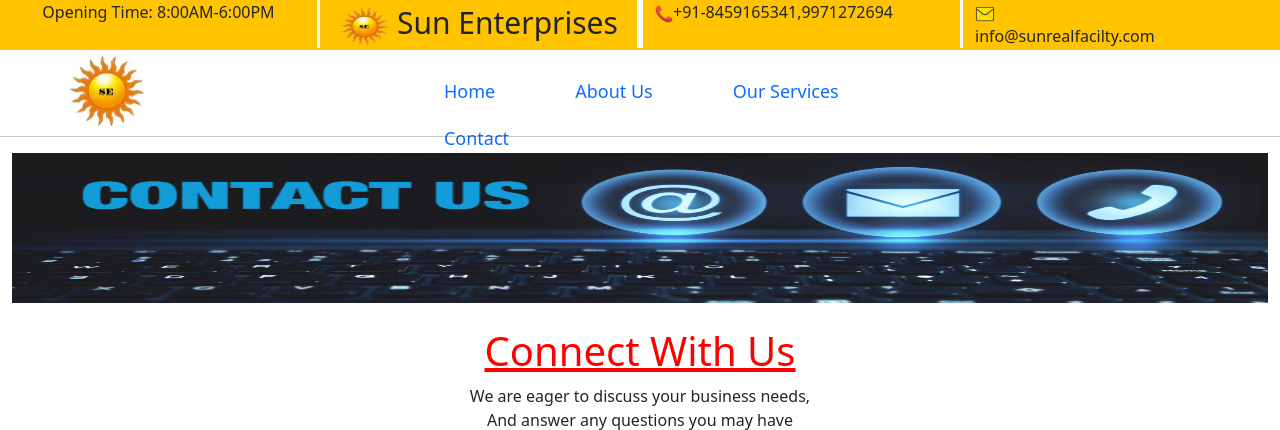
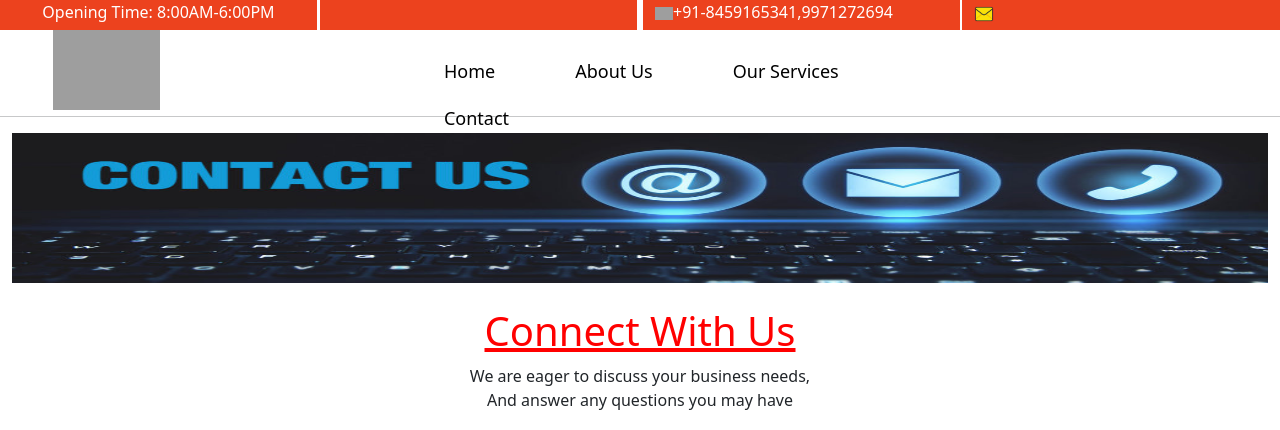
Before and after one commit to rohitmechanical/sunenterprises, a Django app: page /email in a window 1280 px wide. Shown: the top 430 px of the page. Run offline with Django 4.2, Linux system fonts and the light colour scheme; grey boxes are pictures that could not be loaded.

Commit message:
Red Color Changes with logo
Logo Change

```diff
--- a/templates/home.html
+++ b/templates/home.html
@@ -20,25 +20,25 @@
 
 
     <body>
-        <div style="background-color: rgb(255, 195, 0 ); height: 50px;" class="container-fluid">
+        <div style="background-color:#EC421E; height: 30px;" class="container-fluid">
             <div class="row">
-           <div style="border-right: solid 3px white; text-align: center;"class="col-lg-3 col-sm-6 col-md-6 px-3">Opening Time: 8:00AM-6:00PM</div>
-           <div style="border-right: solid 3px white; text-align: center; font-size:30px;"class="col-lg-3 col-sm-6 col-md-6 px-3"><img style="width:50px" src="/static/image/logo.png" alt=""> Sun Enterprises</div>
-           <div style="border-left: solid 3px white;" class="col-lg-3 col-md-6"><img style="width:18px ;" src="/static/image/red_phone_icon.png" alt="">+91-8459165341,9971272694</div>
-           <div style="border-left: solid 3px white;" class="col-lg-2 col-md-6"><img style="width:20px ;" src="/static/image/Mail_pic.png">  info@sunrealfacilty.com</div>
+           <div style="border-right: solid 3px white; text-align: center;"class="col-lg-3 col-sm-6 col-md-6 px-3"><p style="color:white"> Opening Time: 8:00AM-6:00PM</p></div>
+           <div style="border-right: solid 3px white; text-align: center; font-size:30px;"class="col-lg-3 col-sm-6 col-md-6 px-3"></div>
+           <div style="border-left: solid 3px white;" class="col-lg-3 col-md-6"> <p style="color:white"> <img style="width:18px;" src="/static/image/phone.png" alt="">+91-8459165341,9971272694</p></div>
+           <div style="border-left: solid 2px white;" class="col-lg-2 col-md-6"><p style="color:white"><img style="width:20px ;" src="/static/image/Mail_pic.png"> info@sunrealfacilty.com</p></div>
             </div>
         </div>
 
         <!-- Navgation Bar -->
         <div class="container-fluid">
             <div style="height:70px;" class="row">
-                <div class="col-lg-2"><center><img style="width:80px; height:80px;" src="/static/image/Sunlogo.jpg" alt=""></div></center>
+                <div class="col-lg-2"><center><img style="width:auto; height:80px;" src="/static/image/newlogo.png" alt=""></div></center>
                 <div class="col-lg-6 offset-lg-1 py-2 ">
                     <ul>
-                        <li style="float:left; list-style: none; padding-left:80px ; padding-top: 20px; font-size: large; font-weight: 500;"><a style="text-decoration: none;" href="{% url 'home' %}"> Home</li></a>
-                        <li style="float:left; list-style: none; padding-left:80px ; padding-top: 20px; font-size: large; font-weight: 500;"><a style="text-decoration: none;" href="{% url 'about_us' %}"> About Us</li></a>
-                        <li style="float:left; list-style: none; padding-left:80px ; padding-top: 20px; font-size: large; font-weight: 500;"><a style="text-decoration: none;" href="{% url 'service' %}"> Our Services</li></a>
-                        <li style="float:left; list-style: none; padding-left:80px ; padding-top: 20px; font-size: large; font-weight: 500;"><a style="text-decoration: none;" href="{% url 'contact_us' %}"> Contact</li></a>
+                        <li style="float:left; list-style: none; padding-left:80px ; padding-top: 20px; font-size: large; font-weight: 500;"><a style="text-decoration: none; color:black" href="{% url 'home' %}"> Home</li></a>
+                        <li style="float:left; list-style: none; padding-left:80px ; padding-top: 20px; font-size: large; font-weight: 500;"><a style="text-decoration: none; color:black" href="{% url 'about_us' %}"> About Us</li></a>
+                        <li style="float:left; list-style: none; padding-left:80px ; padding-top: 20px; font-size: large; font-weight: 500;"><a style="text-decoration: none; color:black" href="{% url 'service' %}"> Our Services</li></a>
+                        <li style="float:left; list-style: none; padding-left:80px ; padding-top: 20px; font-size: large; font-weight: 500;"><a style="text-decoration: none; color:black" href="{% url 'contact_us' %}"> Contact</li></a>
                     </ul>
                 </div>
 
@@ -54,6 +54,11 @@
               <button type="button" data-bs-target="#demo" data-bs-slide-to="0" class="active"></button>
               <button type="button" data-bs-target="#demo" data-bs-slide-to="1"></button>
               <button type="button" data-bs-target="#demo" data-bs-slide-to="2"></button>
+              <button type="button" data-bs-target="#demo" data-bs-slide-to="3"></button>
+              <button type="button" data-bs-target="#demo" data-bs-slide-to="4"></button>
+              <button type="button" data-bs-target="#demo" data-bs-slide-to="5"></button>
+              <button type="button" data-bs-target="#demo" data-bs-slide-to="6"></button>
+              <button type="button" data-bs-target="#demo" data-bs-slide-to="7"></button>
             </div>
 
             <!-- The slideshow/carousel -->
@@ -66,6 +71,21 @@
               </div>
               <div class="carousel-item">
                 <img style="height: 500px;" src="/static/image/clean_floor.png" alt="New York" class="d-block w-100">
+              </div>
+              <div class="carousel-item">
+                <img style="height: 500px;" src="/static/image/image1.jpeg" alt="New York" class="d-block w-100">
+              </div>
+              <div class="carousel-item">
+                <img style="height: 500px;" src="/static/image/image2.jpeg" alt="New York" class="d-block w-100">
+              </div>
+              <div class="carousel-item">
+                <img style="height: 500px;" src="/static/image/image3.jpeg" alt="New York" class="d-block w-100">
+              </div>
+              <div class="carousel-item">
+                <img style="height: 500px;" src="/static/image/image4.jpeg" alt="New York" class="d-block w-100">
+              </div>
+              <div class="carousel-item">
+                <img style="height: 500px;" src="/static/image/electrical.jpg" alt="New York" class="d-block w-100">
               </div>
             </div>
 
@@ -96,12 +116,13 @@
           <div class="container">
             <div class="row">
               <h1 style="text-align:center; padding-top: 50px; color: red;"><u> Nothing is more than our Customers</u></h1>
-              <p style="text-align: center;">We Priotize our Customer First</p>
+              <p style="text-align: center;">Our First Priority is Customer Satisfaction</p>
+              <p style="text-align: center;">We are following</p>
             </div>
             <div style="padding-top: 90px;" class="row">
               <div class="col-lg-3 col-md-6 col-md-12">
                 <center><img style="width:70px" src="/static/image/environment_icon.png" alt=""></center>
-                <h3 style="text-align: center;padding-top: 10px;" >The Environment</h3>
+                <h3 style="text-align: center;padding-top: 10px;" >Expert Work Culture</h3>
               </div>
               <div class="col-lg-3 col-md-6 col-md-12">
                 <center><img style="width:70px" src="/static/image/quality_icon.png" alt=""></center>
@@ -109,51 +130,51 @@
               </div>
               <div class="col-lg-3 col-md-6 col-md-12">
                 <center><img style="width:70px" src="/static/image/customer_icon.png" alt=""></center>
-                <h3 style="text-align: center;padding-top: 10px;" >Our Customers</h3>
+                <h3 style="text-align: center;padding-top: 10px;" >Legal Compliances</h3>
               </div>
               <div class="col-lg-3 col-md-6 col-md-12">
                 <center><img style="width:70px" src="/static/image/environment_icon.png" alt=""></center>
-                <h3 style="text-align: center;padding-top: 10px;" >The Environment</h3>
+                <h3 style="text-align: center;padding-top: 10px;" >Care of Environment</h3>
               </div>
             </div>
           </div>
 
         {% endblock content %}
 ;
-        <div style="background-color:rgb(255, 195, 0 ); height:400px; margin-top: 200px;";  class="container-fluid">
+        <div style="background-color:rgb(236, 66, 30 ); height:400px; margin-top: 200px;";  class="container-fluid">
 
           <div class="row ">
             <div  class="col-lg-3">
-                <img style="padding-left: 70px; padding-top:50px ; width: 400px;" src="/static/image/LOGO.png" alt="Logo">
+                <img style="padding-left: 70px; padding-top:50px ; width: 400px;" src="/static/image/onlylogo3.png" alt="Logo">
             </div>
             <div  class="col-lg-3 ">
-                <h4 style="padding-left: 70px; padding-top: 30px;"><u>Our Services</u></h4>
+                <h4 style="padding-left: 70px; padding-top: 30px; color:white;font-weight: bold;"><u>Our Services</u></h4>
 
             <div>
                 <ul>
-                    <li style="padding-top: 20px; padding-left: 50px; list-style-type:none; "><a style="text-decoration:none; color: black; " href="{% url 'service' %}">Soft Services</a></li>
-                    <li style="padding-top: 20px; padding-left: 50px; list-style-type:none; "><a style="text-decoration:none; color: black; " href="{% url 'service' %}">Technical Services</a></li>
-                    <li style="padding-top: 20px; padding-left: 50px; list-style-type:none; "><a style="text-decoration:none; color: black; " href="{% url 'service' %}">Sanitization Services</a></li>
-                    <li style="padding-top: 20px; padding-left: 50px; list-style-type:none; "><a style="text-decoration:none; color: black; " href="{% url 'service' %}">Buisness Support Services</a></li>
-                    <li style="padding-top: 20px; padding-left: 50px; list-style-type:none; "><a style="text-decoration:none; color: black; " href="{% url 'service' %}">Specialised cleaning Services</a></li>
+                    <li style="padding-top: 20px; padding-left: 50px; list-style-type:none; "><a style="text-decoration:none; color: white; " href="{% url 'service' %}">Facility Management Services</a></li>
+                    <li style="padding-top: 20px; padding-left: 50px; list-style-type:none; "><a style="text-decoration:none; color: white; " href="{% url 'service' %}">Soft Services</a></li>
+                    <li style="padding-top: 20px; padding-left: 50px; list-style-type:none; "><a style="text-decoration:none; color: white; " href="{% url 'service' %}">Engineering Services</a></li>
+                    <li style="padding-top: 20px; padding-left: 50px; list-style-type:none; "><a style="text-decoration:none; color: white; " href="{% url 'service' %}">Deep Cleaning Services</a></li>
+                    <li style="padding-top: 20px; padding-left: 50px; list-style-type:none; "><a style="text-decoration:none; color: white; " href="{% url 'service' %}">Pest Control Services</a></li>
                 </ul>
             </div></div>
             <div  class="col-lg-3 ">
-                <h4 style="padding-left: 70px; padding-top: 30px;"><u>Others</u></h4>
+                <h4 style="padding-left: 70px; padding-top: 30px;color:white;font-weight: bold;"><u>Others</u></h4>
 
             <div>
                 <ul>
-                  <li style="padding-top: 20px; padding-left: 50px; list-style-type:none; "><a style="text-decoration:none; color: black;" href="{% url 'contact_us' %}">Contact us</a></li>
-                    <li style="padding-top: 20px; padding-left: 50px; list-style-type:none; "><a style="text-decoration:none; color: black;" href="">Clientele</a></li>
-                    <li style="padding-top: 20px; padding-left: 50px; list-style-type:none; "><a style="text-decoration:none; color: black;" href="">Testimonials</a></li>
-                    <li style="padding-top: 20px; padding-left: 50px; list-style-type:none; "><a style="text-decoration:none; color: black;" href="">Careers</a></li>
-                    <li style="padding-top: 20px; padding-left: 50px; list-style-type:none; "><a style="text-decoration:none; color: black;" href="">Gallery</a></li>
+                  <li style="padding-top: 20px; padding-left: 50px; list-style-type:none; "><a style="text-decoration:none; color: white;" href="{% url 'contact_us' %}">Contact us</a></li>
+                    <li style="padding-top: 20px; padding-left: 50px; list-style-type:none; "><a style="text-decoration:none; color: white;" href="">Clientele</a></li>
+                    <li style="padding-top: 20px; padding-left: 50px; list-style-type:none; "><a style="text-decoration:none; color: white;" href="">Testimonials</a></li>
+                    <li style="padding-top: 20px; padding-left: 50px; list-style-type:none; "><a style="text-decoration:none; color: white;" href="">Careers</a></li>
+                    <li style="padding-top: 20px; padding-left: 50px; list-style-type:none; "><a style="text-decoration:none; color: white;" href="">Gallery</a></li>
                 </ul>
             </div></div>
             <div  class="col-lg-3 ">
-                <div style="padding-top: 40px;"><img style="width:50px ;" src="/static/image/location_pic.png"><p> G-210, Sai Heritage, Chhapraula, Gautam Budha Nagar, U.P.</p></div>
-                <div style="padding-top: 20px;"><img style="width:50px ;" src="/static/image/Mail_pic.png"><p> info@sunrealfacility.com</p></div>
-                <div style="padding-top: 20px;"><img style="width:50px ;" src="/static/image/WhatsApp_icon.png"><p>+91-8459165341, 9971272694</p></div>
+                <div style="padding-top: 40px;"><img style="width:50px ;" src="/static/image/location_pic.png"><p style="color:white"> G-210, Sai Heritage, Chhapraula, Gautam Budha Nagar, U.P.</p></div>
+                <div style="padding-top: 20px;"><img style="width:50px ;" src="/static/image/Mail_pic.png"><p style="color:white"> info@sunrealfacility.com</p></div>
+                <div style="padding-top: 20px;"><img style="width:50px ;" src="/static/image/WhatsApp_icon.png"><p style="color:white">+91-8459165341, 9971272694</p></div>
             </div>
 
           </div>
```
Also changed, not shown: templates/service.html (+14 -12 lines), templates/about_us.html (line endings or trailing spaces), templates/contact_us.html (line endings or trailing spaces), templates/email.html (line endings or trailing spaces).
